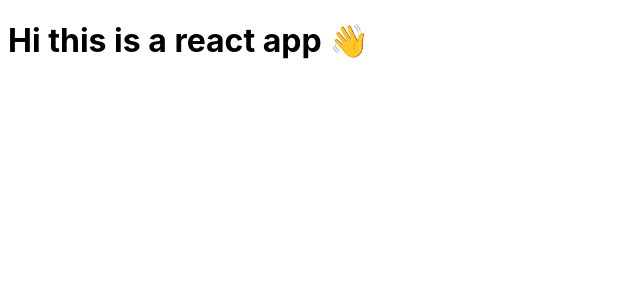
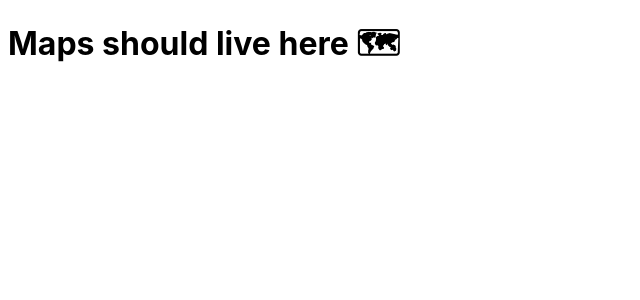
Before and after one commit to yOoMarvin/semaps-react, a React (Create React App) app: page /map in a window 1280 px wide. Shown: the top 300 px of the page, without its empty margins (0-640 px from the left). Built offline with nearby package versions, Linux system fonts and the light colour scheme.

Commit message:
setup routing

```diff
--- a/package.json
+++ b/package.json
@@ -5,6 +5,7 @@
   "dependencies": {
     "react": "^16.6.0",
     "react-dom": "^16.6.0",
+    "react-router-dom": "^4.3.1",
     "react-scripts": "2.1.1"
   },
   "scripts": {
--- a/src/containers/App.js
+++ b/src/containers/App.js
@@ -5,6 +5,9 @@ export default class App extends Component {
     return (
       <div>
         <h1>Hi this is a react app 👋</h1>
+        <p>
+          Semantic maps will happen <a href="/map">here</a> 🌍
+        </p>
       </div>
     );
   }
--- /dev/null
+++ b/src/containers/Map.js
@@ -0,0 +1,11 @@
+import React, { Component } from "react";
+
+export default class Map extends Component {
+  render() {
+    return (
+      <div>
+        <h1>Maps should live here 🗺 </h1>
+      </div>
+    );
+  }
+}
--- a/src/index.js
+++ b/src/index.js
@@ -4,7 +4,9 @@ import "./index.css";
 import App from "./containers/App";
 import * as serviceWorker from "./utils/serviceWorker";
 
-ReactDOM.render(<App />, document.getElementById("root"));
+import AppRouter from "./utils/AppRouter";
+
+ReactDOM.render(<AppRouter />, document.getElementById("root"));
 
 // If you want your app to work offline and load faster, you can change
 // unregister() to register() below. Note this comes with some pitfalls.
--- /dev/null
+++ b/src/utils/AppRouter.js
@@ -0,0 +1,15 @@
+import React from "react";
+import { BrowserRouter as Router, Route } from "react-router-dom";
+import App from "../containers/App";
+import Map from "../containers/Map";
+
+const AppRouter = () => (
+  <Router>
+    <div>
+      <Route path="/" exact component={App} />
+      <Route path="/map/" component={Map} />
+    </div>
+  </Router>
+);
+
+export default AppRouter;
```
Also changed, not shown: 1 other file (tests, documents, lock files or other folders).
